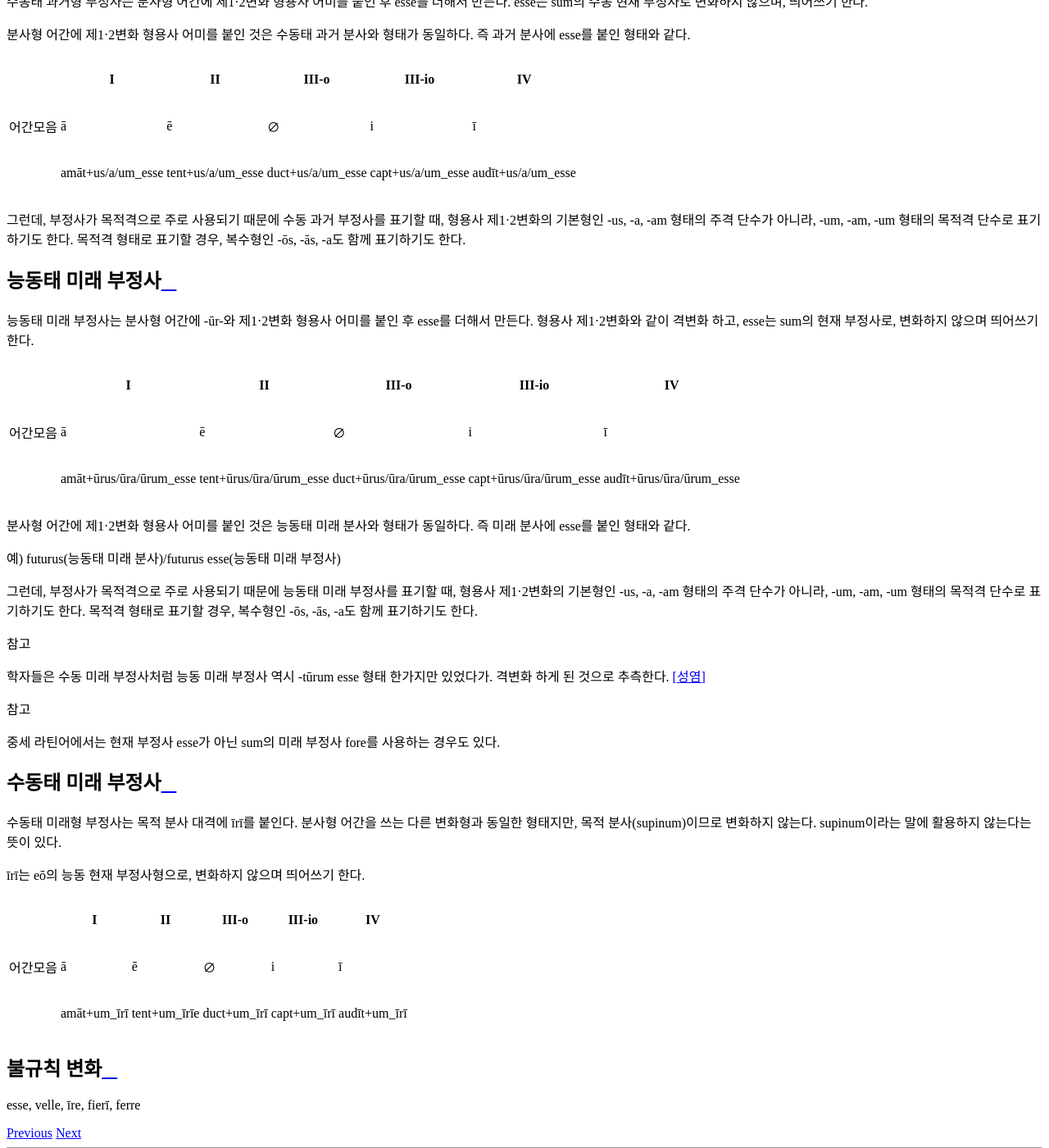
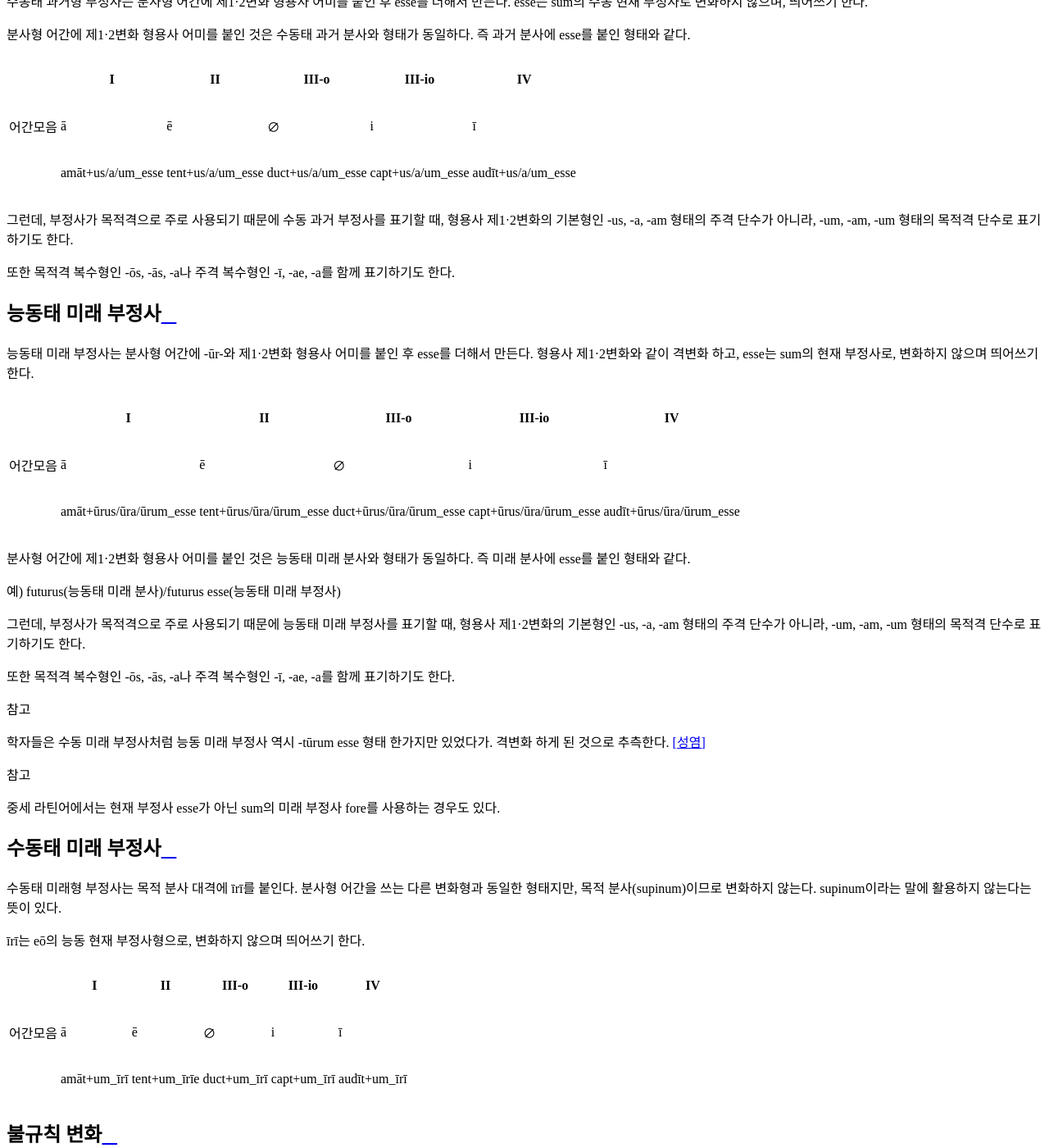
Before and after one commit to kabbala/grammatica_latina, a Sphinx documentation site: the page built from source/coniugatio_verbi/coniugatio_infinitivi.rst, in a window 1280 px wide and 1400 px high, scrolled down 11535 px. Shown: the whole window at 82% size. Built offline with Sphinx 7.4.7 and the Read the Docs theme 2.0.0, drawn with Linux system fonts in a browser that asks for light colours; some of the changed text lies outside the part shown.

Commit message:
주격 복수인 경우 추가

```diff
--- a/source/coniugatio_verbi/coniugatio_infinitivi.rst
+++ b/source/coniugatio_verbi/coniugatio_infinitivi.rst
@@ -57,7 +57,7 @@ esse는 sum의 능동태 현재 부정사, īrī는 eō의 수동태 현재 부
 
 부정사가 목적격으로 주로 사용되기 때문에 형용사 제1·2변화하는 수동태 과거형과 능동태 미래형을 아예 목적격으로 쓰는 경우도 있다. 즉 기본형인 주격 단수 -us, -a, -um 형태가 아닌 목적격 단수 -um, -am, -um 형태로 적기도 한다.
 
-또, 일반적인 변화표에서 복수형을 따로 취급하기 때문에 목적격 복수형인 -ōs, -ās, -a도 함께 표기하기도 한다.
+또, 일반적인 변화표에서 복수형을 따로 취급하기 때문에 목적격 복수형인 -ōs, -ās, -a이나 주격 복수형인 -ī, -ae, -a를 함께 표기하기도 한다.
 
 +----------+-----------------------------------+-----------------------------+
 |          | 능동태                            | 수동태                      |
@@ -158,10 +158,9 @@ esse를 더해서 만든다. esse는 sum의 수동 현재 부정사로 변화하
    "어간모음", "ā", "ē", "∅", "i", "ī"
    "", "amāt+us/a/um_esse", "tent+us/a/um_esse", "duct+us/a/um_esse", "capt+us/a/um_esse", "audīt+us/a/um_esse"
 
-그런데, 부정사가 목적격으로 주로 사용되기 때문에 수동 과거 부정사를
-표기할 때, 형용사 제1·2변화의 기본형인 -us, -a, -am 형태의 주격 단수가
-아니라, -um, -am, -um 형태의 목적격 단수로 표기하기도 한다. 목적격
-형태로 표기할 경우, 복수형인 -ōs, -ās, -a도 함께 표기하기도 한다.
+그런데, 부정사가 목적격으로 주로 사용되기 때문에 수동 과거 부정사를 표기할 때, 형용사 제1·2변화의 기본형인 -us, -a, -am 형태의 주격 단수가 아니라, -um, -am, -um 형태의 목적격 단수로 표기하기도 한다.
+
+또한 목적격 복수형인 -ōs, -ās, -a나 주격 복수형인 -ī, -ae, -a를 함께 표기하기도 한다.
 
 능동태 미래 부정사
 ~~~~~~~~~~~~~~~~~~
@@ -182,7 +181,9 @@ sum의 현재 부정사로, 변화하지 않으며 띄어쓰기 한다.
 
 예) futurus(능동태 미래 분사)/futurus esse(능동태 미래 부정사)
 
-그런데, 부정사가 목적격으로 주로 사용되기 때문에 능동태 미래 부정사를 표기할 때, 형용사 제1·2변화의 기본형인 -us, -a, -am 형태의 주격 단수가 아니라, -um, -am, -um 형태의 목적격 단수로 표기하기도 한다. 목적격 형태로 표기할 경우, 복수형인 -ōs, -ās, -a도 함께 표기하기도 한다.
+그런데, 부정사가 목적격으로 주로 사용되기 때문에 능동태 미래 부정사를 표기할 때, 형용사 제1·2변화의 기본형인 -us, -a, -am 형태의 주격 단수가 아니라, -um, -am, -um 형태의 목적격 단수로 표기하기도 한다.
+
+또한 목적격 복수형인 -ōs, -ās, -a나 주격 복수형인 -ī, -ae, -a를 함께 표기하기도 한다.
 
 .. note::
    학자들은 수동 미래 부정사처럼 능동 미래 부정사 역시 -tūrum esse 형태 한가지만 있었다가. 격변화 하게 된 것으로 추측한다. [성염]_
```
